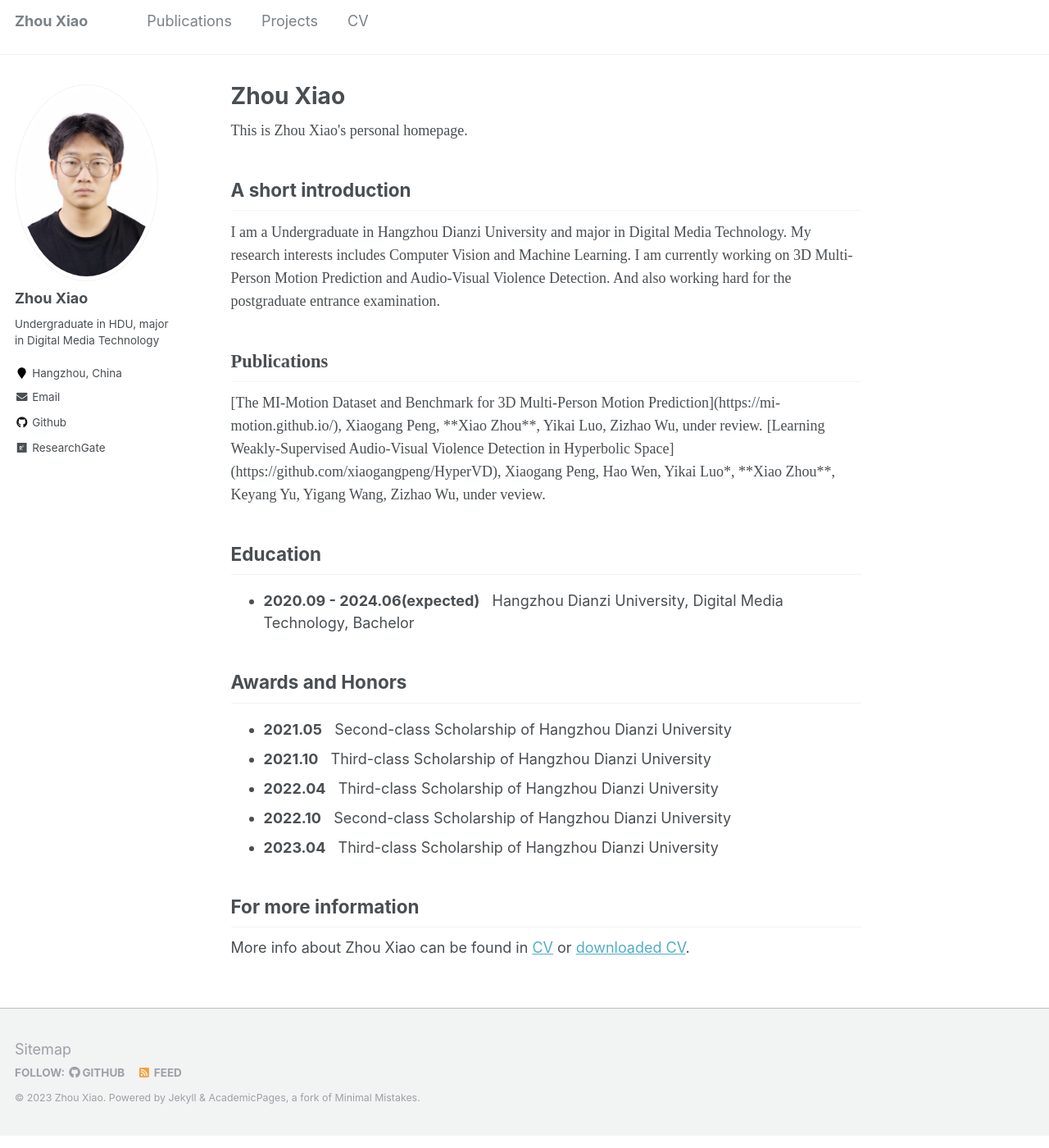
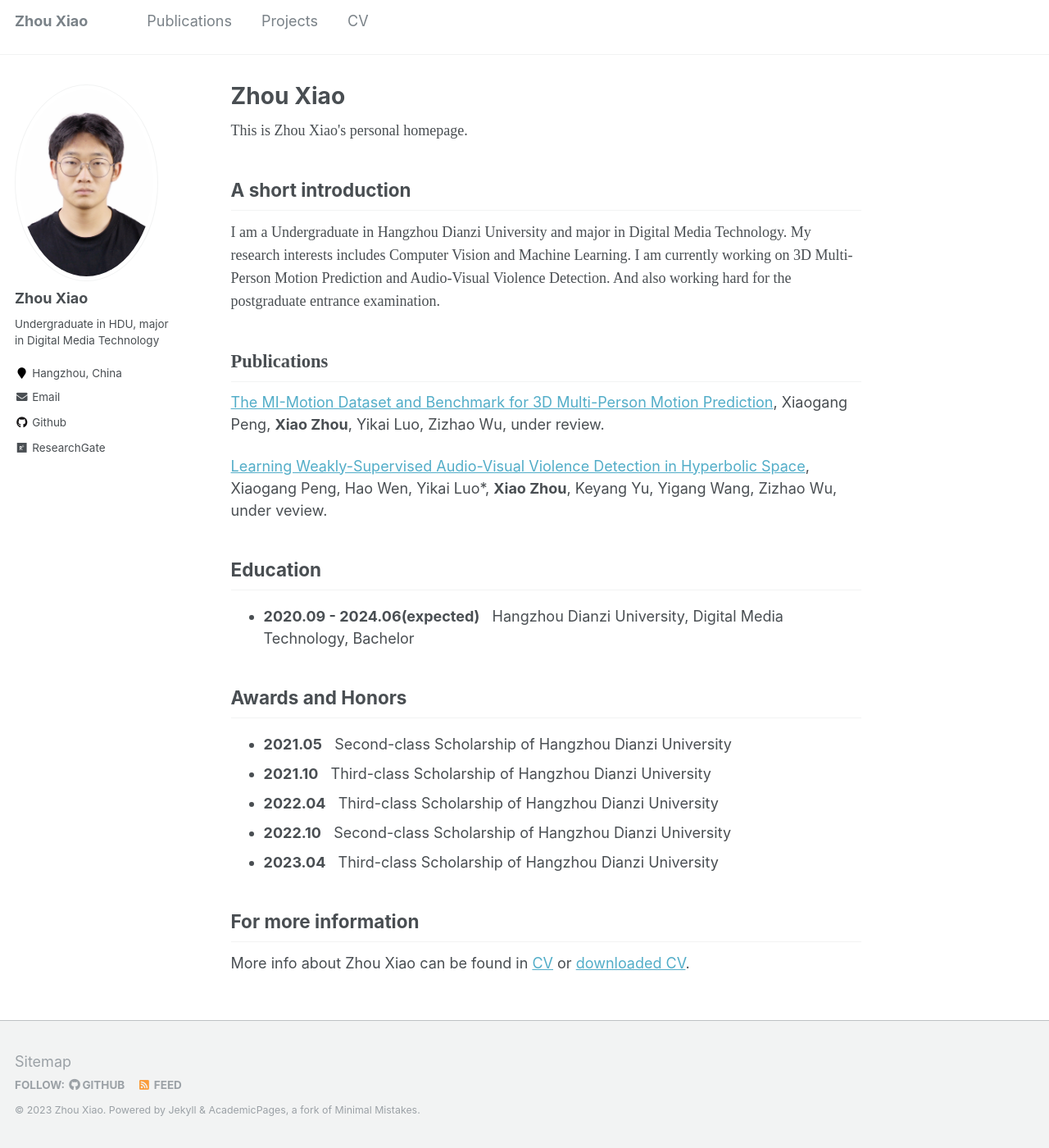
Before and after one commit to KimRRRich/KimRRRich.github.io, a Jekyll site: the page built from _pages/about.md, in a window 1280 px wide and 1400 px high, scrolled down 15 px. Shown: the whole window at 82% size. Built offline with Jekyll 4.4.1, drawn with Linux system fonts in a browser that asks for light colours.

Commit message:
update fonts

```diff
--- a/_pages/about.md
+++ b/_pages/about.md
@@ -15,9 +15,9 @@ redirect_from:
 
 
 ## <font face="Times New Roman">Publications </font>
-<font face="Times New Roman">[The MI-Motion Dataset and Benchmark for 3D Multi-Person Motion Prediction](https://mi-motion.github.io/), Xiaogang Peng, **Xiao Zhou**, Yikai Luo, Zizhao Wu, under review.</font>
+[The MI-Motion Dataset and Benchmark for 3D Multi-Person Motion Prediction](https://mi-motion.github.io/), Xiaogang Peng, **Xiao Zhou**, Yikai Luo, Zizhao Wu, under review.
 
-<font face="Times New Roman">[Learning Weakly-Supervised Audio-Visual Violence Detection in Hyperbolic Space](https://github.com/xiaogangpeng/HyperVD), Xiaogang Peng, Hao Wen, Yikai Luo*, **Xiao Zhou**, Keyang Yu, Yigang Wang, Zizhao Wu, under veview. </font>
+[Learning Weakly-Supervised Audio-Visual Violence Detection in Hyperbolic Space](https://github.com/xiaogangpeng/HyperVD), Xiaogang Peng, Hao Wen, Yikai Luo*, **Xiao Zhou**, Keyang Yu, Yigang Wang, Zizhao Wu, under veview.
 
 <!-- Jiang, Z., Rashid, M. M., Johnson, F., & Sharma, A. (2020). A wavelet-based tool to modulate variance in predictors: An application to predicting drought anomalies. *Environmental Modelling & Software*, 135, 104907. [link](https://doi.org/10.1016/j.envsoft.2020.104907)
 
--- a/_sass/_variables.scss
+++ b/_sass/_variables.scss
@@ -14,7 +14,7 @@ $indent-var                 : 1.3em;
 
 /* system typefaces */
 $serif                      : Georgia, Times, serif;
-$sans-serif                 : -apple-system, ".SFNSText-Regular", "San Francisco", "Roboto", "Segoe UI", "Helvetica Neue", "Lucida Grande", Arial, sans-serif;
+$sans-serif                 : -apple-system, "Times New Roman",".SFNSText-Regular", "San Francisco", "Roboto", "Segoe UI", "Helvetica Neue", "Lucida Grande", Arial, sans-serif;
 $monospace                  : Monaco, Consolas, "Lucida Console", monospace;
 
 /* sans serif typefaces */
```
